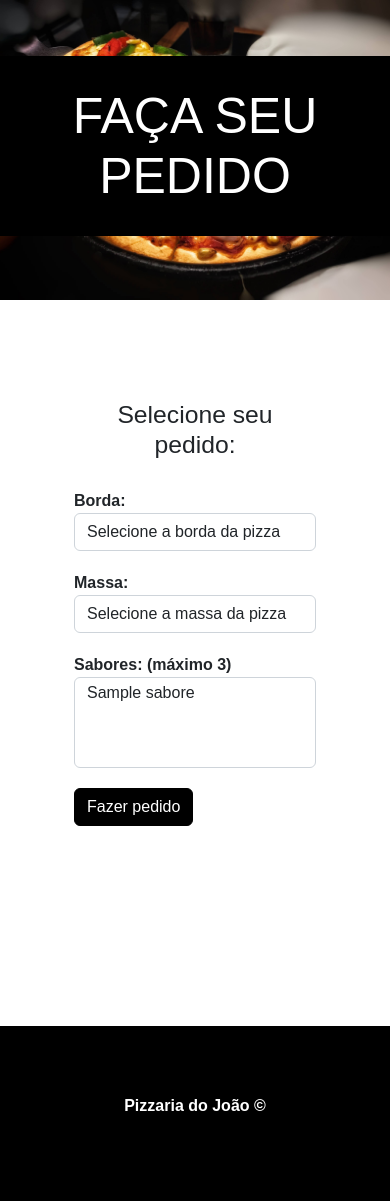
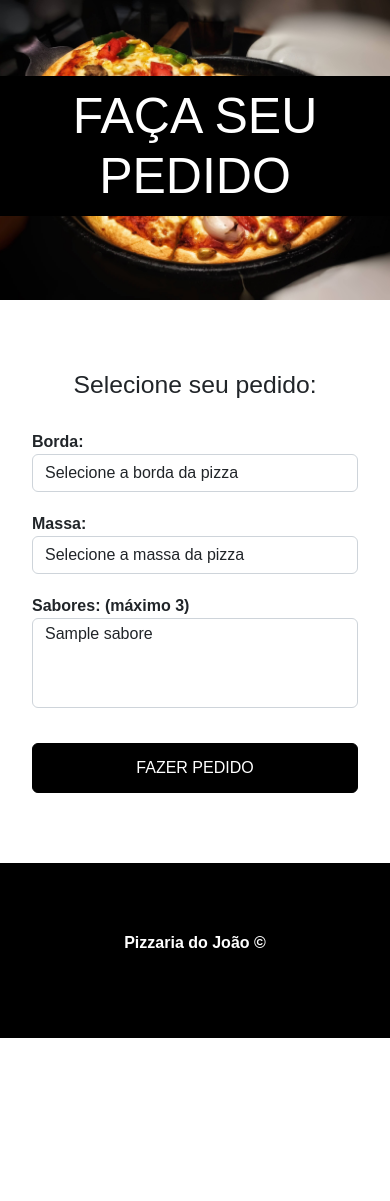
Before and after one commit to BrenoEller/Pizzaria-Joao, a PHP site: page / in a window 390 px wide. Shown: the part 100-1301 px from the top of the page. After the commit the page ends 1138 px from the top, so only its background shows below. Run offline with PHP 8.4, Linux system fonts and the light colour scheme; tables that the repository leaves empty or names only in its code hold one stand-in row (values such as "Sample post"); data that the repository does not hold is empty.

Commit message:
style - responsivo do projeto finalizado

```diff
--- a/css/styles.css
+++ b/css/styles.css
@@ -155,3 +155,52 @@ footer {
     justify-content: center;
     margin-bottom: 40px;
 }
+
+@media (max-width: 425px) {
+
+    #main-banner {
+        background-position-y: 0;
+      }
+
+      #main-banner h1 {
+        padding: 10px;
+      }
+
+      #main-container {
+        margin-bottom: 0;
+      }
+
+      #main-container .container {
+        padding: 10px;
+      }
+
+      .form-group .btn.btn-primary {
+        width: 100%;
+        height: 50px;
+        margin-top: 15px;
+        text-transform: uppercase;
+      }
+
+      .table-container {
+        padding: 0;
+      }
+
+      .table td, .table th {
+        padding: .5rem;
+      }
+
+      th span {
+        display: none;
+      }
+
+      .table thead th:nth-child(5),
+      .table thead th:nth-child(6),
+      .table tbody td:nth-child(5),
+      .table tbody td:nth-child(6) {
+        display: none;
+      }
+
+      .row {
+        padding: 10px;
+      }
+}
```
